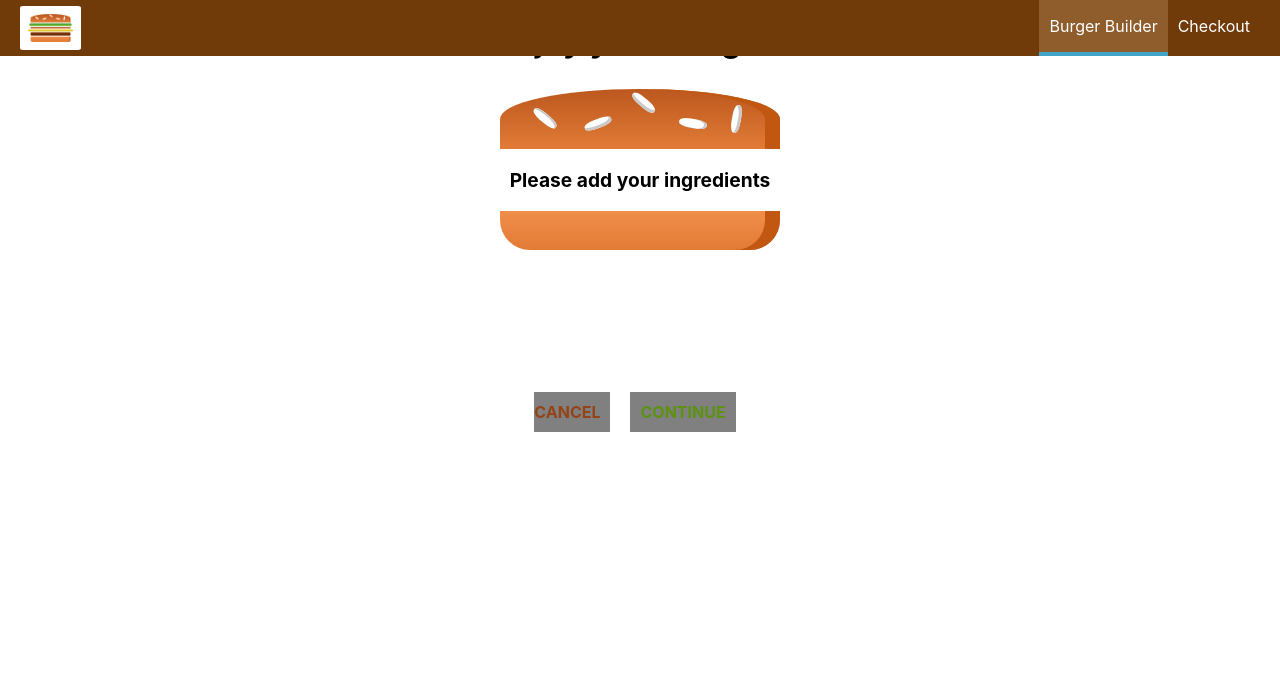
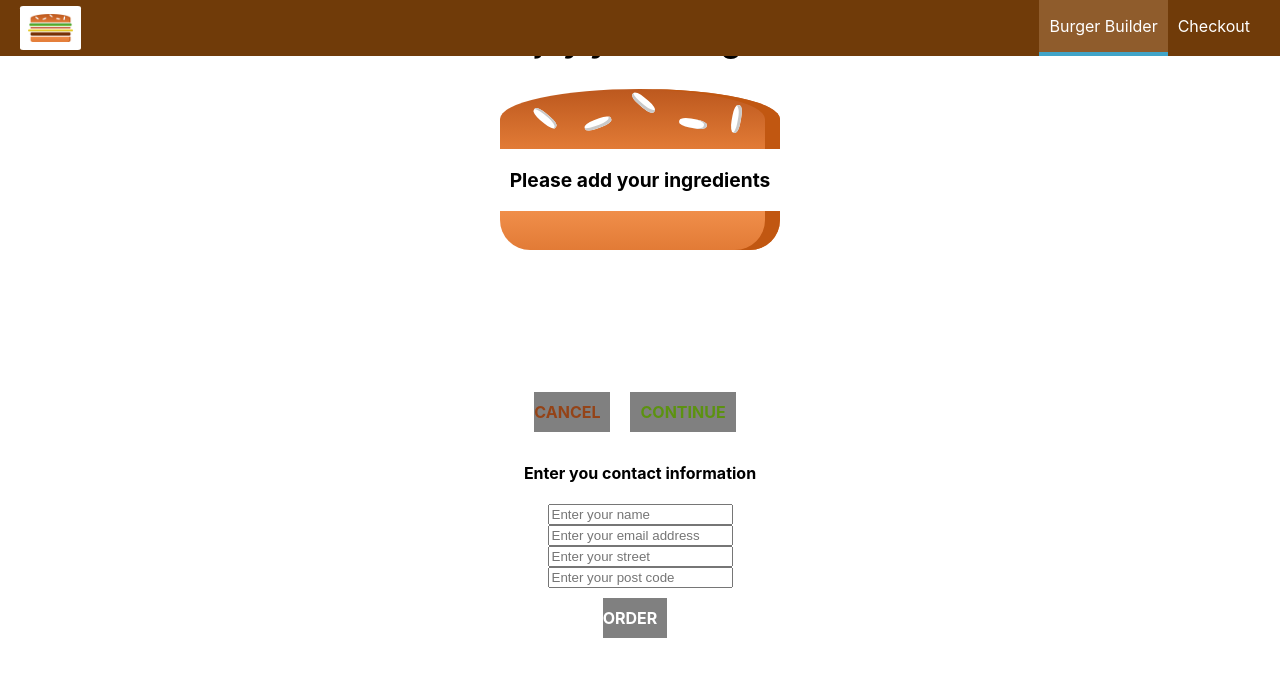
Before and after one commit to emilyjspencer/Burger-Continued, a React (Create React App) app: page /checkout in a window 1280 px wide. Both pictures are taken after a click on the button "CONTINUE". Shown: the top 676 px of the page. Built offline with nearby package versions, Linux system fonts and the light colour scheme.

Commit message:
Adds a contact information form to the ContactData component

```diff
--- a/src/containers/Checkout/Checkout.js
+++ b/src/containers/Checkout/Checkout.js
@@ -1,6 +1,8 @@
 import React, { Component } from 'react';
 
 import CheckoutSummary from '../../components/Order/CheckoutSummary/CheckoutSummary';
+import { Route } from 'react-router-dom';
+import ContactData from './ContactData/ContactData';
 
 class Checkout extends Component  {
 
@@ -46,6 +48,7 @@
               ingredients={this.state.ingredients}
               checkoutCancelled={this.checkoutCancelledHandler}
               checkoutContinued={this.checkoutContinuedHandler} />
+              <Route path={this.props.match.url + '/contact-data'} component={ContactData} />
         </div>
      )
     }
--- /dev/null
+++ b/src/containers/Checkout/ContactData/ContactData.css
@@ -0,0 +1,16 @@
+.ContactData {
+    margin: 20px auto;
+    width: 80%;
+    text-align: center;
+}
+
+.Input {
+    display: block;
+    margin: auto;
+}
+
+@media (min-width: 600px) {
+    .ContactData {
+        width: 500px;
+    }
+}
--- /dev/null
+++ b/src/containers/Checkout/ContactData/ContactData.js
@@ -0,0 +1,38 @@
+import React, { Component } from 'react';
+
+import Button from '../../../components/UI/Button/Button';
+
+import classes from './ContactData.css';
+import './ContactData.css';
+
+class ContactData extends Component {
+  state = {
+      name: '',
+      email: '',
+      address: {
+          street: '',
+          postCode: ''
+      }
+  }
+
+  render() {
+      return (
+          <div className={classes.ContactData}>
+              <h4>Enter you contact information</h4>
+              <form>
+                  <input className="Input" type="text" name="name" placeholder="Enter your name" />
+                  <input className="Input" type="text" name="email" placeholder="Enter your email address" />
+                  <input className="Input" type="text" name="street" placeholder="Enter your street" />
+                  <input className="Input" type="text" name="postcode" placeholder="Enter your post code" />
+                  <Button btntype="Success">ORDER</Button>
+              </form>
+          </div>
+      )
+  }
+}
+
+
+
+
+
+export default ContactData;
```
